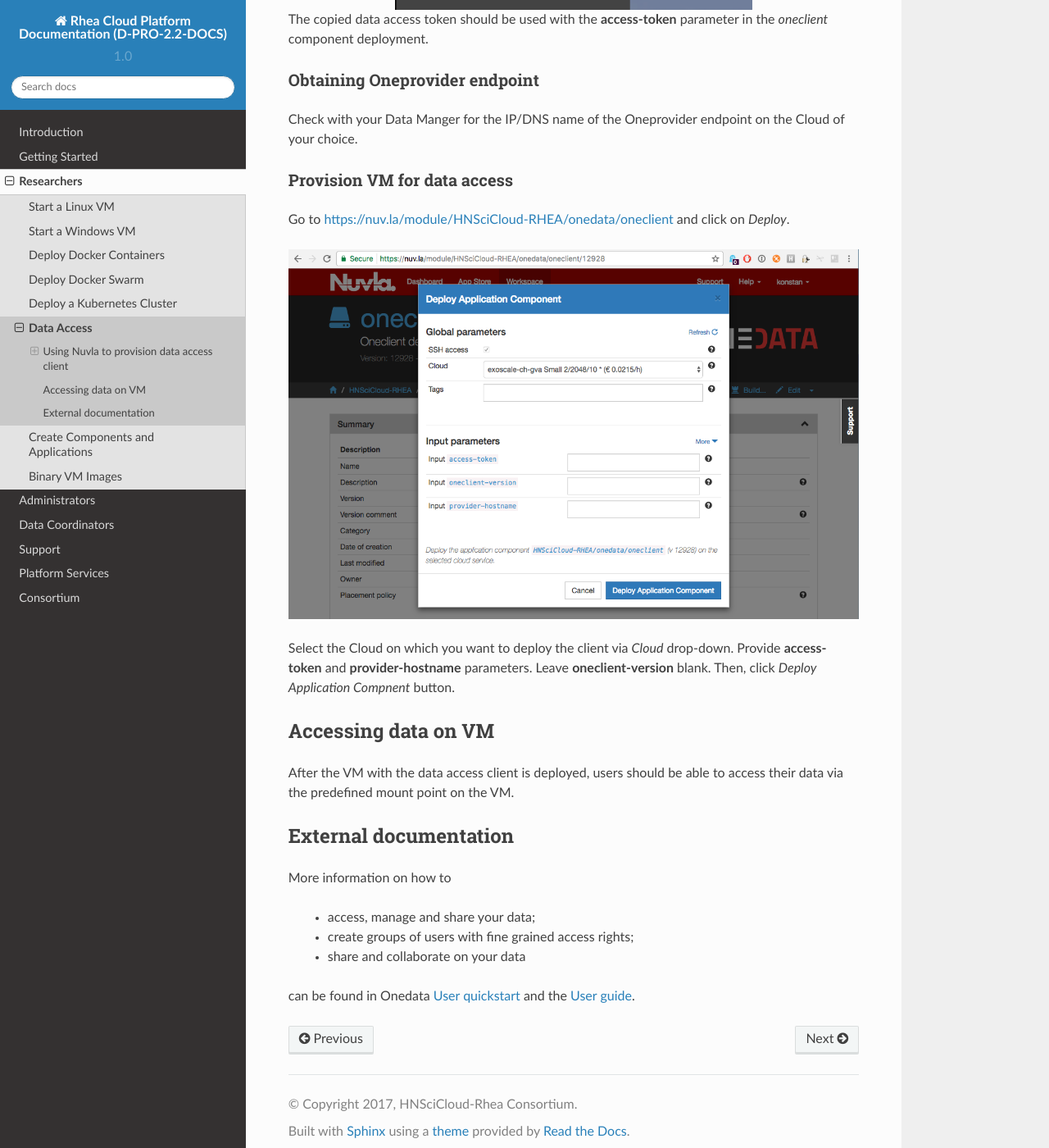
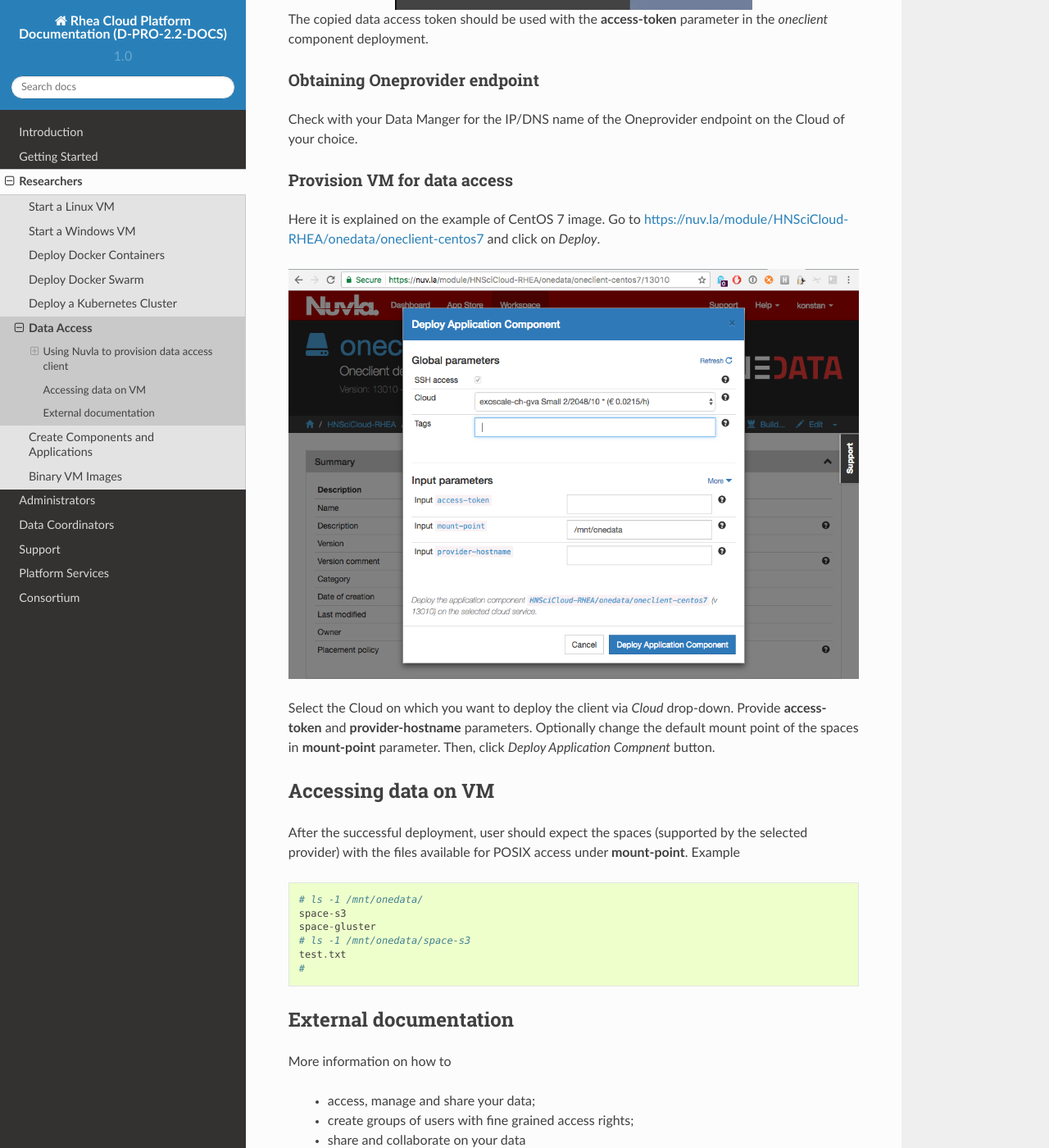
Before and after one commit to teamputtygen/hn-docs, a Sphinx documentation site: the page built from docs/researcher/access-data.rst, in a window 1280 px wide and 1400 px high, scrolled down 2490 px. Shown: the whole window at 82% size. Built offline with Sphinx 7.4.7 and the Read the Docs theme 2.0.0, drawn with Linux system fonts in a browser that asks for light colours; some of the changed text lies outside the part shown.

Commit message:
updated data access for containerless deployment of oneclient

```diff
--- a/docs/researcher/access-data.rst
+++ b/docs/researcher/access-data.rst
@@ -64,20 +64,30 @@
 Provision VM for data access
 ~~~~~~~~~~~~~~~~~~~~~~~~~~~~
 
-Go to https://nuv.la/module/HNSciCloud-RHEA/onedata/oneclient and click on
+Here it is explained on the example of CentOS 7 image.  Go to
+https://nuv.la/module/HNSciCloud-RHEA/onedata/oneclient-centos7 and click on
 `Deploy`.
 
 .. image:: images/oneclient-deploy.png
 
 Select the Cloud on which you want to deploy the client via `Cloud` drop-down.
-Provide **access-token** and **provider-hostname** parameters.  Leave
-**oneclient-version** blank.  Then, click `Deploy Application Compnent` button.
+Provide **access-token** and **provider-hostname** parameters.   Optionally
+change the default mount point of the spaces in **mount-point** parameter.
+Then, click `Deploy Application Compnent` button.
 
 Accessing data on VM
 --------------------
 
-After the VM with the data access client is deployed, users should be able to
-access their data via the predefined mount point on the VM.
+After the successful deployment, user should expect the spaces (supported by
+the selected provider) with the files available for POSIX access under
+**mount-point**.  Example ::
+
+    # ls -1 /mnt/onedata/
+    space-s3
+    space-gluster
+    # ls -1 /mnt/onedata/space-s3
+    test.txt
+    #
 
 External documentation
 ----------------------
```
Also changed, not shown: other parts of docs/researcher/access-data.rst (+5 -5 lines), docs/researcher/images/oneclient-deploy.png.
